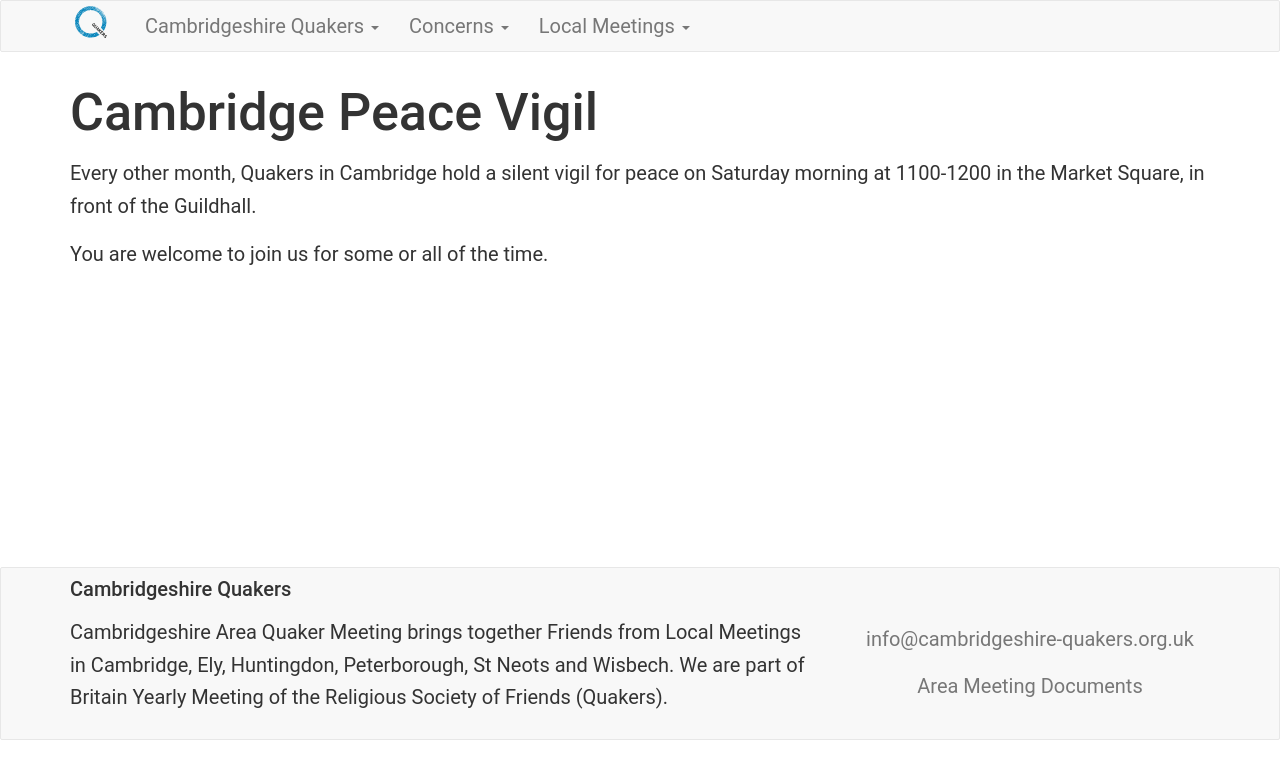
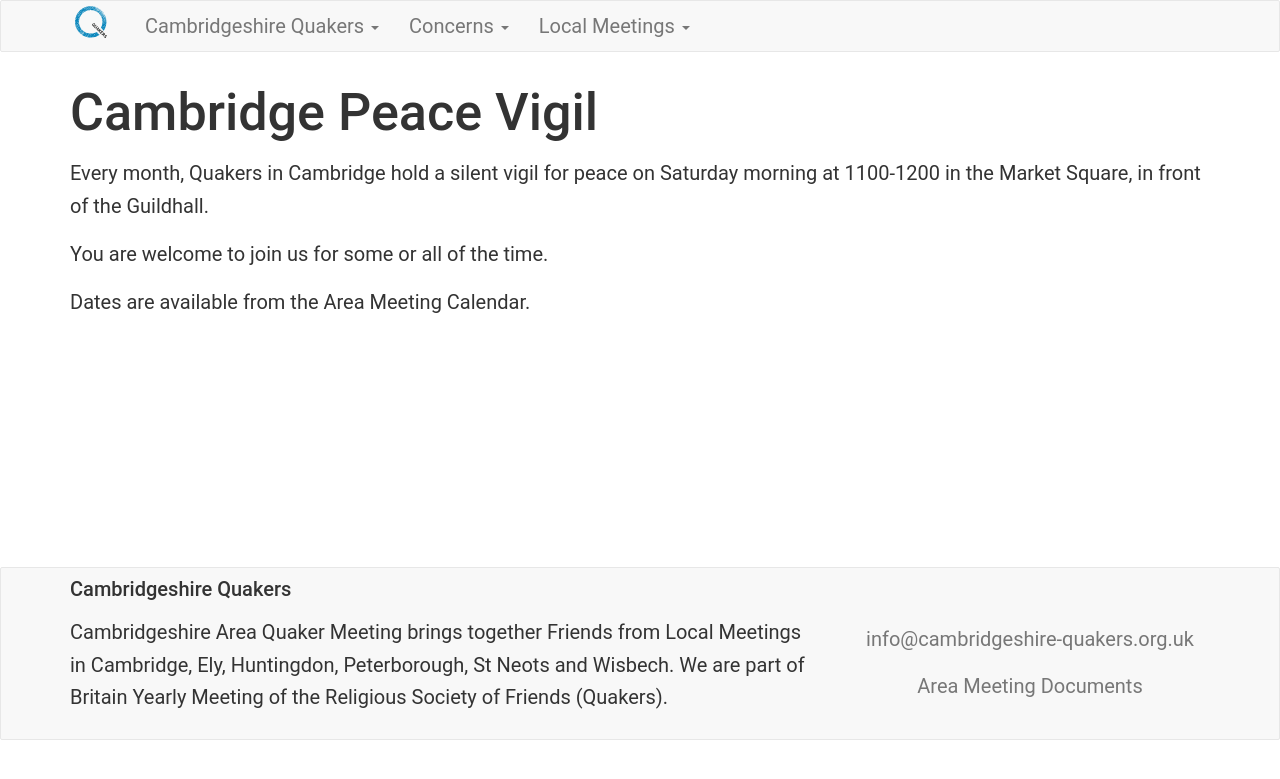
Before and after one commit to CambridgeshireQuakers/test, a Jekyll site: the page built from _concerns/peace-vigil.md, in a window 1280 px wide. Shown: the top 779 px of the page. Built offline with Jekyll 4.4.1, drawn with Linux system fonts in a browser that asks for light colours.

Commit message:
Peace Vigil is now monthly

```diff
--- a/_concerns/peace-vigil.md
+++ b/_concerns/peace-vigil.md
@@ -3,6 +3,8 @@
 title: Cambridge Peace Vigil
 ---
 
-Every other month, Quakers in Cambridge hold a silent vigil for peace on Saturday morning at 1100-1200 in the Market Square, in front of the Guildhall.
+Every month, Quakers in Cambridge hold a silent vigil for peace on Saturday morning at 1100-1200 in the Market Square, in front of the Guildhall.
 
 You are welcome to join us for some or all of the time.
+
+Dates are available from the Area Meeting Calendar.
```
